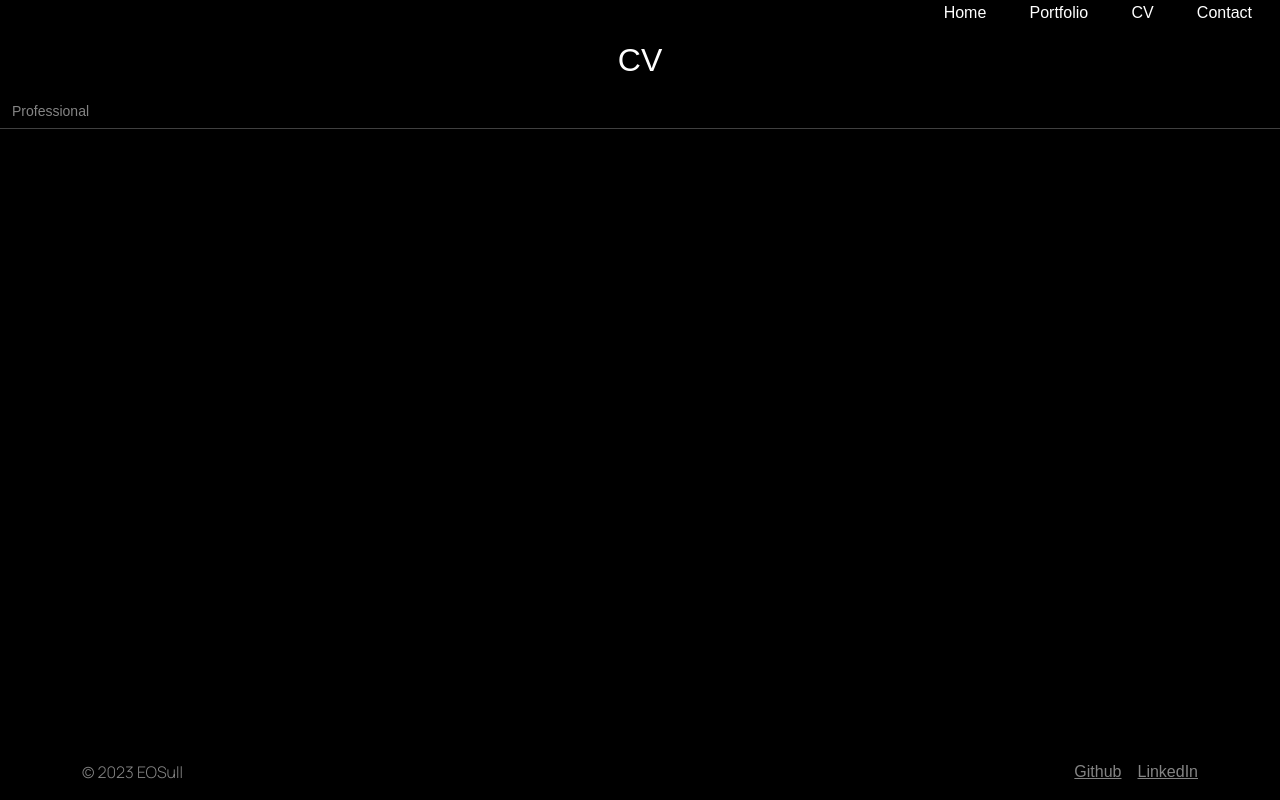
After one commit to eosull/Portfolio-Site, a Django app: page /cv/ in a window 1280 px wide. The commit adds this page. Run offline with Django 4.2, Linux system fonts and the light colour scheme; data that the repository does not hold is empty; some web fonts are replaced.

Commit message:
build:create cv template and add professional experience

```diff
--- /dev/null
+++ b/cv/templates/cv/cv.html
@@ -0,0 +1,29 @@
+{% extends "base.html" %}
+{% load static %}
+
+{% block content %}
+<div class="container-fluid">
+    <div class="row justify-content-center my-3">
+        <div class="col text-center">
+            <h2>CV</h2>
+        </div>
+    </div>
+
+    <div class="row justify-content-center my-3">
+        <h5 class="text-lvl-one small">Professional</h5>
+        <hr>
+        {% for exp in professional_exp %}
+        <div class="col-3">
+            <p class="text-muted">{{ exp.start_date|date:"M Y" }} - {{ exp.end_date|date:"M Y" }}</p>
+        </div>
+        <div class="col-9">
+        <p class="lead my-0">{{ exp.company }}, {{ exp.location }}</p>
+        <p class="text-lvl-one my-0">{{ exp.title }}</p>
+        <p class="small my-0">{{ exp.description }}</p>
+        <p class="text-lvl-one mt-0">Key Skills: {{ exp.skills }}</p>
+        </div>
+          {% endfor %}
+    </div>
+
+</div>
+{% endblock %}
--- /dev/null
+++ b/cv/urls.py
@@ -0,0 +1,7 @@
+from django.urls import path
+
+from . import views
+
+urlpatterns = [
+    path('', views.cv, name='cv'),
+]
--- a/cv/views.py
+++ b/cv/views.py
@@ -1,3 +1,10 @@
 from django.shortcuts import render
+from .models import ProfessionalExperience
 
-# Create your views here.
+def cv(request):
+    professional_exp = ProfessionalExperience.objects.all()
+    context = {
+        'professional_exp': professional_exp,
+    }
+
+    return render(request, 'cv/cv.html', context)
--- a/eosull_portfolio/urls.py
+++ b/eosull_portfolio/urls.py
@@ -20,5 +20,6 @@ from django.urls import include, path
 urlpatterns = [
     path('', include('home.urls')),
     path('portfolio/', include('portfolio.urls')),
+    path('cv/', include('cv.urls')),
     path('admin/', admin.site.urls),
 ]
--- a/templates/base.html
+++ b/templates/base.html
@@ -40,7 +40,7 @@
           <a class="nav-link" href="{% url 'projects' %}">Portfolio</a>
         </li>
         <li class="list-inline-item px-2 px-sm-3">
-          <a class="nav-link" href="#">CV</a>
+          <a class="nav-link" href="{% url 'cv' %}">CV</a>
         </li>
         <li class="list-inline-item px-2 px-sm-3">
           <a class="nav-link" href="#">Contact</a>
```
